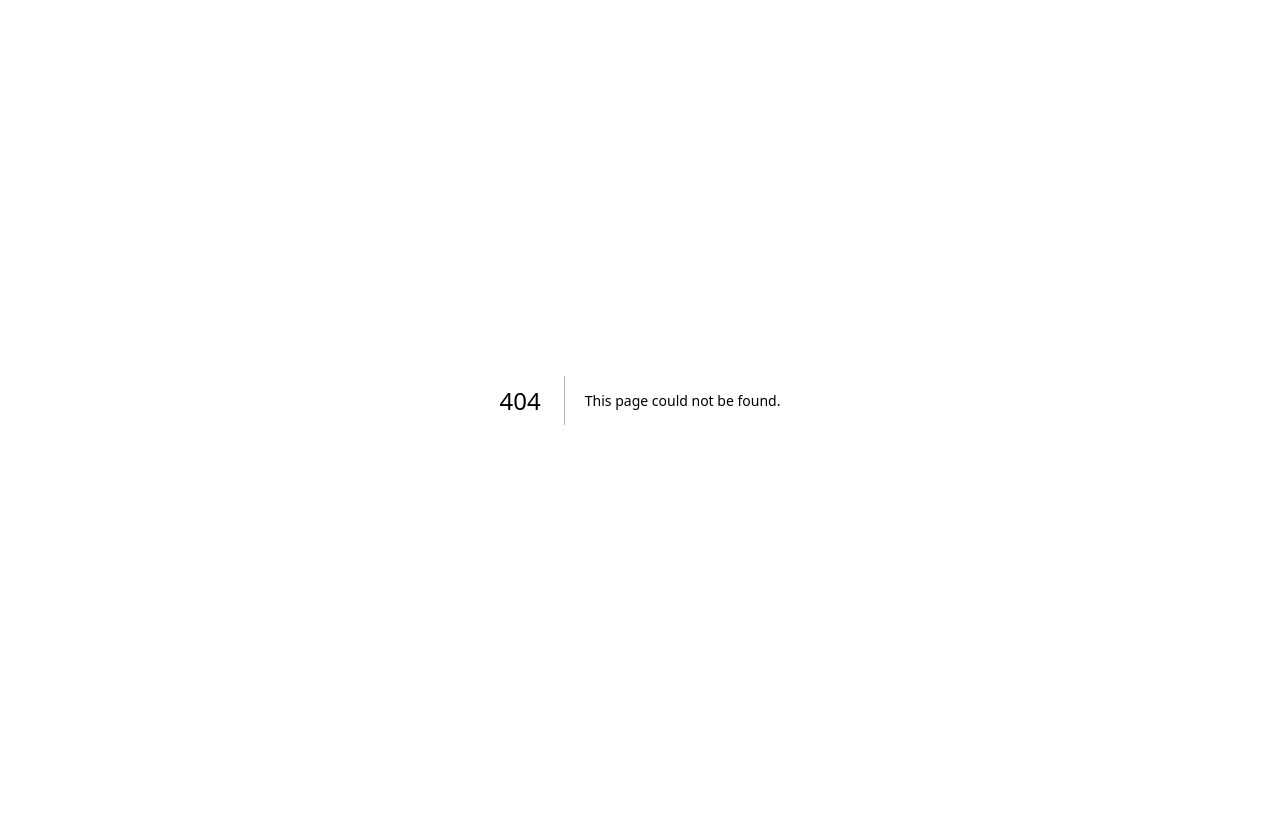
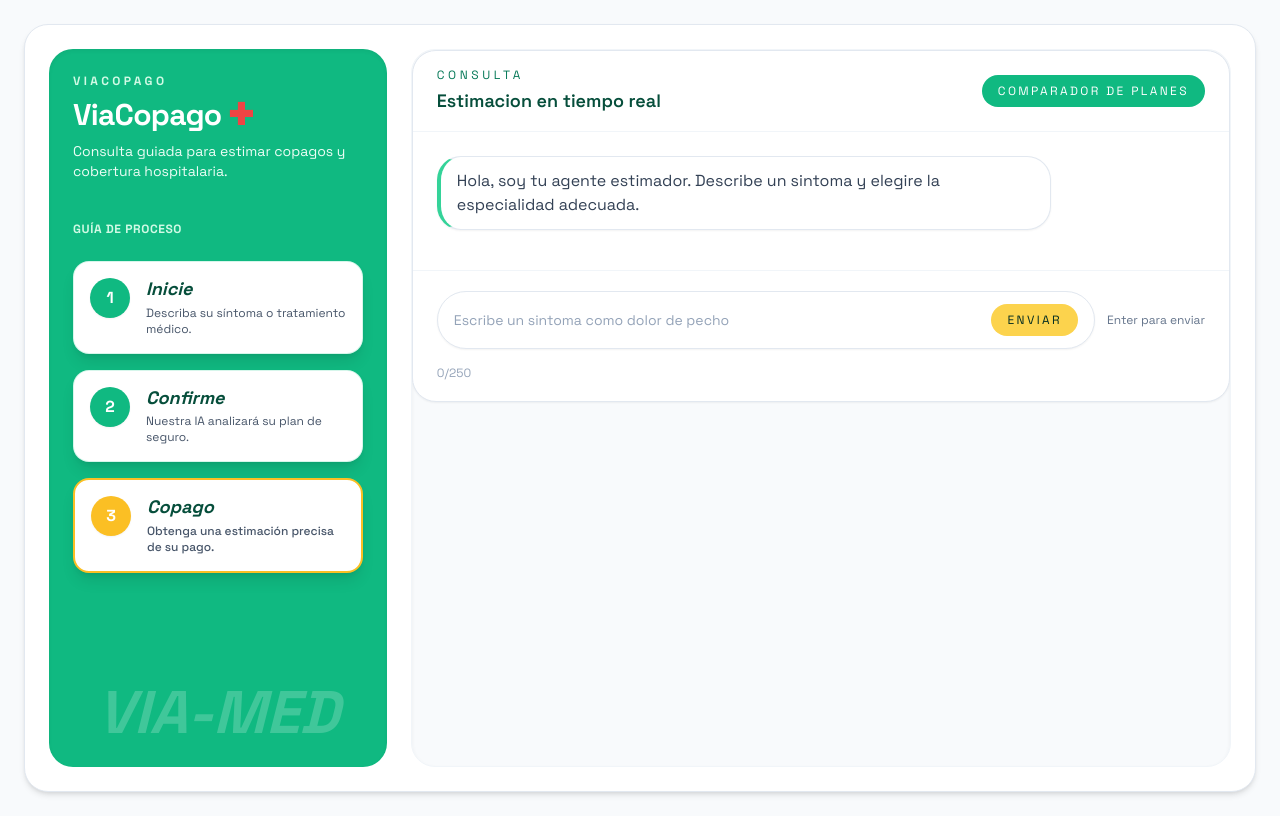
Before and after one commit to Alex-20KD/Estimador_de_Copago_Cobertura, a Next.js app in the folder frontend/: page /chat in a window 1280 px wide. Before the commit this address had no page. Built offline with nearby package versions, Linux system fonts and the light colour scheme; no server answers.

Commit message:
mejoras: interfaz de landing con mascota flotante y separación de tarjetas

```diff
--- /dev/null
+++ b/frontend/app/chat/page.js
@@ -0,0 +1,90 @@
+"use client";
+
+import ChatBox from "../../components/ChatBox";
+
+export default function ChatPage() {
+  return (
+    <main className="min-h-screen bg-slate-50 p-4 md:p-6 text-slate-800">
+      <section className="mx-auto grid min-h-[calc(100vh-2rem)] w-full max-w-7xl grid-cols-1 gap-4 rounded-3xl border border-slate-200 bg-white p-4 shadow-md md:grid-cols-10 md:gap-6 md:p-6">
+
+        {/* BARRA LATERAL IZQUIERDA (Sidebar) */}
+        <aside className="rounded-3xl bg-emerald-500 p-6 text-white md:col-span-3 flex flex-col shadow-inner">
+
+          {/* Logo y Cabecera */}
+          <div className="space-y-2">
+            <p className="text-xs uppercase tracking-[0.28em] text-emerald-100 font-bold">
+              ViaCopago
+            </p>
+            <h1 className="text-3xl font-bold tracking-tight">
+              ViaCopago <span className="text-red-500">✚</span>
+            </h1>
+            <p className="text-sm text-emerald-50 mt-2">
+              Consulta guiada para estimar copagos y cobertura hospitalaria.
+            </p>
+          </div>
+
+          {/* GUÍA DE PROCESO (Tarjetas de Pasos) */}
+          <div className="mt-10">
+            <h2 className="mb-6 text-xs font-bold uppercase tracking-wider text-emerald-100">
+              Guía de Proceso
+            </h2>
+
+            <div className="flex flex-col gap-4">
+
+              {/* Paso 1 - Card */}
+              <div className="bg-white p-4 rounded-2xl shadow-lg border border-emerald-400/20 transform transition-transform hover:scale-[1.02]">
+                <div className="flex items-start gap-4">
+                  <div className="flex h-10 w-10 shrink-0 items-center justify-center rounded-full bg-emerald-500 font-black text-white shadow-sm">
+                    1
+                  </div>
+                  <div>
+                    <p className="text-lg font-bold text-emerald-900 leading-tight italic">Inicie</p>
+                    <p className="text-xs text-slate-600 mt-1">Describa su síntoma o tratamiento médico.</p>
+                  </div>
+                </div>
+              </div>
+
+              {/* Paso 2 - Card */}
+              <div className="bg-white p-4 rounded-2xl shadow-lg border border-emerald-400/20 transform transition-transform hover:scale-[1.02]">
+                <div className="flex items-start gap-4">
+                  <div className="flex h-10 w-10 shrink-0 items-center justify-center rounded-full bg-emerald-500 font-black text-white shadow-sm">
+                    2
+                  </div>
+                  <div>
+                    <p className="text-lg font-bold text-emerald-900 leading-tight italic">Confirme</p>
+                    <p className="text-xs text-slate-600 mt-1">Nuestra IA analizará su plan de seguro.</p>
+                  </div>
+                </div>
+              </div>
+
+              {/* Paso 3 - Card (Toque Dorado de Copago) */}
+              <div className="bg-white p-4 rounded-2xl shadow-lg border-2 border-amber-400 transform transition-transform hover:scale-[1.02]">
+                <div className="flex items-start gap-4">
+                  <div className="flex h-10 w-10 shrink-0 items-center justify-center rounded-full bg-amber-400 font-black text-white shadow-sm">
+                    3
+                  </div>
+                  <div>
+                    <p className="text-lg font-bold text-emerald-900 leading-tight italic font-black">Copago</p>
+                    <p className="text-xs text-slate-600 mt-1 font-medium">Obtenga una estimación precisa de su pago.</p>
+                  </div>
+                </div>
+              </div>
+
+            </div>
+          </div>
+
+          {/* Decoración sutil de fondo para la sidebar */}
+          <div className="mt-auto pt-6 text-center opacity-20">
+             <span className="text-6xl font-black italic">VIA-MED</span>
+          </div>
+        </aside>
+
+        {/* ÁREA DEL CHAT */}
+        <div className="rounded-3xl bg-slate-50 md:col-span-7 flex flex-col overflow-hidden border border-slate-100 shadow-inner">
+          <ChatBox />
+        </div>
+
+      </section>
+    </main>
+  );
+}
--- a/frontend/app/globals.css
+++ b/frontend/app/globals.css
@@ -45,6 +45,11 @@ a {
     animation: fade-up 0.45s ease both;
   }
 
+  .animate-float {
+    animation: robot-float 4.5s ease-in-out infinite;
+    transform-origin: center;
+  }
+
   .float-slow {
     animation: float-slow 10s ease-in-out infinite;
   }
@@ -74,3 +79,13 @@ a {
     transform: translateY(14px);
   }
 }
+
+@keyframes robot-float {
+  0%,
+  100% {
+    transform: translateY(0) rotate(-1deg) scale(1.02);
+  }
+  50% {
+    transform: translateY(-16px) rotate(1deg) scale(1.06);
+  }
+}
--- a/frontend/app/page.js
+++ b/frontend/app/page.js
@@ -1,102 +1,133 @@
-import ChatBox from "../components/ChatBox";
+import Link from "next/link";
+import Image from "next/image";
 
-export default function HomePage() {
+export default function LandingPage() {
   return (
-    <main className="relative min-h-screen overflow-hidden px-4 py-12">
-      <div
-        className="pointer-events-none absolute -top-24 left-[-10%] h-72 w-72 rounded-full bg-ember/30 blur-3xl float-slow"
-        aria-hidden="true"
-      />
-      <div
-        className="pointer-events-none absolute top-10 right-[-8%] h-64 w-64 rounded-full bg-teal/25 blur-3xl float-slow float-delay"
-        aria-hidden="true"
-      />
+    <main
+      className="min-h-screen bg-cover bg-center bg-no-repeat bg-fixed px-4 py-10 md:px-8 md:py-16"
+      style={{ backgroundImage: "url('/fondo-medico.jpg')" }} // <--- EL ARCHIVO EN /PUBLIC
+    >
+      {/* SECCIÓN HERO PRINCIPAL CON GLASSMORPHISM */}
+      <section className="mx-auto w-full max-w-7xl rounded-[3rem] border border-white/20 bg-white/85 backdrop-blur-xl p-8 shadow-[0_20px_50px_rgba(15,23,42,0.2)] md:p-16 border-t-8 border-t-emerald-500">
+        <div className="grid grid-cols-1 gap-16 lg:grid-cols-[1.1fr_0.9fr] lg:items-center">
 
-      <section className="relative mx-auto flex w-full max-w-5xl flex-col gap-8">
-        <header className="space-y-4">
-          <p className="text-xs uppercase tracking-[0.3em] text-ink/50">
-            Agente Estimador
-          </p>
-          <div className="space-y-3">
-            <h1 className="text-3xl font-semibold tracking-tight text-ink md:text-5xl">
-              Agente Estimador de Copago y Cobertura
-            </h1>
-            <p className="max-w-2xl text-base text-ink/70 md:text-lg">
-              Escribe un sintoma y recibe la especialidad medica, el copago
-              estimado y el hospital recomendado segun tu plan.
+          {/* Columna Izquierda */}
+          <div className="space-y-12">
+            <span className="inline-flex items-center rounded-full border border-emerald-200 bg-emerald-50/80 px-5 py-2 text-xs font-bold text-emerald-700 uppercase tracking-widest">
+              Inteligencia Artificial Médica • Viamática 2026
+            </span>
+
+            <div className="space-y-8">
+              <div className="flex items-center gap-3">
+                <span className="text-3xl font-black text-red-500">✚</span>
+                <p className="text-2xl font-black tracking-tighter text-slate-900">
+                  VIACOPAGO
                 </p>
               </div>
-        </header>
 
-        {/* Main layout container with flex for desktop */}
-        <div className="flex flex-col lg:flex-row gap-8 max-w-6xl mx-auto w-full items-start">
-          {/* Left column: Guide */}
-          <div className="w-full lg:w-1/3">
-            <div className="sticky top-8 bg-white/60 backdrop-blur-xl rounded-3xl p-8 border border-white shadow-sm">
-              <h2 className="text-2xl font-extrabold text-slate-800 mb-6">
-                Cómo usar el estimador 💡
-              </h2>
+              <h1 className="max-w-2xl text-5xl font-black leading-[1.1] text-slate-900 md:text-7xl">
+                Calcula tu{" "}
+                <span className="bg-gradient-to-r from-emerald-600 via-emerald-500 to-amber-500 bg-clip-text italic text-transparent">
+                  copago
+                </span>{" "}
+                en segundos
+              </h1>
 
-              {/* Steps list */}
-              <div className="flex flex-col gap-6">
-                {/* Step 1 */}
-                <div className="flex gap-4">
-                  <div className="bg-blue-100 text-blue-600 rounded-full w-10 h-10 flex items-center justify-center font-bold text-lg shrink-0">
-                    1
+              <p className="max-w-xl text-xl leading-relaxed text-slate-700">
+                Describe tus síntomas y obtén una estimación precisa de costos,
+                especialidad sugerida y comparación de hospitales antes de salir de casa.
+              </p>
             </div>
-                  <div className="flex-1">
-                    <p className="font-bold text-slate-700">
-                      Describe tu síntoma
-                    </p>
-                    <p className="text-sm text-slate-500 mt-1">
-                      Escribe con lenguaje natural qué te duele o qué emergencia tienes.
-                    </p>
+
+            <div className="flex flex-wrap items-center gap-6">
+              <Link
+                href="/chat"
+                className="rounded-2xl bg-amber-400 px-10 py-4 text-lg font-black text-slate-900 transition-all hover:bg-amber-500 hover:scale-105 shadow-[0_8px_0_0_rgba(217,119,6,1)] active:shadow-none active:translate-y-1"
+              >
+                Comenzar simulación →
+              </Link>
             </div>
           </div>
 
-                {/* Step 2 */}
-                <div className="flex gap-4">
-                  <div className="bg-blue-100 text-blue-600 rounded-full w-10 h-10 flex items-center justify-center font-bold text-lg shrink-0">
-                    2
-                  </div>
-                  <div className="flex-1">
-                    <p className="font-bold text-slate-700">
-                      La IA analiza tu caso
-                    </p>
-                    <p className="text-sm text-slate-500 mt-1">
-                      Nuestro modelo identifica la especialidad y el hospital ideal para ti.
-                    </p>
-                  </div>
+          {/* Columna Derecha: Robot */}
+          <div className="relative">
+            <div className="relative mx-auto flex min-h-[550px] w-full max-w-[550px] items-center justify-center overflow-hidden rounded-[3rem] border-4 border-white/30 bg-emerald-500/90 shadow-2xl backdrop-blur-sm">
+              <div className="absolute -right-20 -top-20 h-80 w-80 rounded-full bg-white/10 animate-pulse" />
+
+              <div className="relative z-20 h-[500px] w-[500px] animate-float">
+                <Image
+                  src="/robot-mascota.png"
+                  alt="Mascota ViaCopago"
+                  fill
+                  priority
+                  className="object-contain"
+                />
               </div>
 
-                {/* Step 3 */}
-                <div className="flex gap-4">
-                  <div className="bg-blue-100 text-blue-600 rounded-full w-10 h-10 flex items-center justify-center font-bold text-lg shrink-0">
-                    3
-                  </div>
-                  <div className="flex-1">
-                    <p className="font-bold text-slate-700">
-                      Compara y elige
-                    </p>
-                    <p className="text-sm text-slate-500 mt-1">
-                      Haz clic en las tarjetas interactivas para ver el copago exacto según tu plan.
-                    </p>
+              <div className="absolute bottom-10 left-1/2 z-30 w-[85%] -translate-x-1/2 rounded-[2rem] border border-white/40 bg-white/90 p-6 backdrop-blur-md shadow-xl">
+                <div className="flex items-center justify-between text-slate-800">
+                  <span className="text-lg font-bold">Copago estimado</span>
+                  <span className="text-3xl font-black text-amber-500">$18.40</span>
                 </div>
               </div>
             </div>
           </div>
         </div>
+      </section>
 
-          {/* Right column: Chat */}
-          <div className="w-full lg:w-2/3">
-            <ChatBox />
+      {/* SECCIÓN DE CARDS TAMBIÉN CON TRANSPARENCIA */}
+      <section className="mx-auto mt-24 w-full max-w-7xl space-y-16">
+        <div className="grid grid-cols-1 gap-12 md:grid-cols-2">
+
+          <article className="rounded-[2.8rem] border border-white/20 bg-white/80 backdrop-blur-lg p-12 shadow-xl transition-all hover:translate-y-[-5px]">
+            <div className="mb-8 flex items-center gap-5">
+              <div className="flex h-14 w-14 items-center justify-center rounded-2xl bg-amber-100 text-3xl text-amber-500 shadow-inner">?</div>
+              <h3 className="text-3xl font-black text-slate-900 leading-none">¿Qué resuelve?</h3>
+            </div>
+            <ul className="space-y-6 text-xl text-slate-700 font-medium">
+              <li className="flex gap-4 items-center">
+                <span className="h-3 w-3 rounded-full bg-amber-400"></span>
+                <span>Incertidumbre sobre costos finales.</span>
+              </li>
+              <li className="flex gap-4 items-center">
+                <span className="h-3 w-3 rounded-full bg-amber-400"></span>
+                <span>Confusión sobre la especialidad.</span>
+              </li>
+            </ul>
+          </article>
+
+          <article className="rounded-[2.8rem] border border-white/20 bg-white/80 backdrop-blur-lg p-12 shadow-xl transition-all hover:translate-y-[-5px]">
+            <div className="mb-8 flex items-center gap-5">
+              <div className="flex h-14 w-14 items-center justify-center rounded-2xl bg-emerald-100 text-3xl text-emerald-600 shadow-inner">✓</div>
+              <h3 className="text-3xl font-black text-slate-900 leading-none">¿Qué entrega?</h3>
+            </div>
+            <ul className="space-y-6 text-xl text-slate-700 font-medium">
+              <li className="flex gap-4 items-center">
+                <span className="text-emerald-600 font-black">✓</span>
+                <span>Cálculo preciso de copago.</span>
+              </li>
+              <li className="flex gap-4 items-center">
+                <span className="text-emerald-600 font-black">✓</span>
+                <span>Ranking de hospitales cercanos.</span>
+              </li>
+            </ul>
+          </article>
+        </div>
+
+        {/* FOOTER */}
+        <footer className="mt-20 rounded-[3rem] border border-white/20 bg-white/90 backdrop-blur-md px-10 py-16 shadow-2xl md:px-16">
+          <div className="grid grid-cols-1 gap-16 md:grid-cols-[1.5fr_1fr_1fr]">
+            <div>
+              <div className="mb-6 flex items-center gap-2">
+                <span className="text-3xl font-black text-red-500">✚</span>
+                <p className="text-4xl font-black tracking-tighter text-slate-900">VIACOPAGO</p>
+              </div>
+              <p className="max-w-md text-lg text-slate-600 leading-relaxed italic">
+                "Decisiones inteligentes antes de tu consulta."
+              </p>
             </div>
           </div>
-
-        <p className="text-xs text-ink/60">
-          Aviso: esta herramienta ofrece estimaciones y no reemplaza el
-          diagnostico profesional.
-        </p>
+        </footer>
       </section>
     </main>
   );
--- a/frontend/components/ChatBox.jsx
+++ b/frontend/components/ChatBox.jsx
@@ -134,17 +134,17 @@ export default function ChatBox() {
   };
 
   return (
-    <div className="rounded-3xl border border-white/60 bg-white/70 shadow-glow backdrop-blur-xl">
-      <div className="flex flex-wrap items-center justify-between gap-3 border-b border-black/5 px-6 py-4">
+    <div className="rounded-3xl border border-slate-200 bg-white shadow-sm">
+      <div className="flex flex-wrap items-center justify-between gap-3 border-b border-slate-100 px-6 py-4">
         <div className="space-y-1">
-          <p className="text-xs uppercase tracking-[0.3em] text-ink/40">
+          <p className="text-xs uppercase tracking-[0.3em] text-emerald-700">
             Consulta
           </p>
-          <h2 className="text-lg font-semibold text-ink">
+          <h2 className="text-lg font-semibold text-emerald-900">
             Estimacion en tiempo real
           </h2>
         </div>
-        <div className="rounded-full bg-ink px-4 py-2 text-xs uppercase tracking-[0.2em] text-white">
+        <div className="rounded-full bg-emerald-500 px-4 py-2 text-xs uppercase tracking-[0.2em] text-white">
           Comparador de planes
         </div>
       </div>
@@ -186,23 +186,23 @@ export default function ChatBox() {
                     {planCards.map((plan) => {
                       const isSelected = selectedPlan === plan.key;
                       const cardClasses = isSelected
-                        ? "border-blue-500 bg-blue-50"
+                        ? "border-emerald-500 bg-emerald-50"
                         : "border-slate-200 bg-white";
 
                       return (
                         <div
                           key={plan.key}
                           onClick={() => selectPlanForMessage(index, plan.key)}
-                          className={`rounded-2xl shadow-sm border p-5 flex flex-col h-full cursor-pointer transition-all duration-200 hover:border-blue-400 hover:bg-blue-50/40 hover:shadow-md ${cardClasses}`}
+                          className={`rounded-3xl border p-5 shadow-sm flex h-full cursor-pointer flex-col transition-all duration-200 hover:border-emerald-400 hover:bg-emerald-50/40 hover:shadow-md ${cardClasses}`}
                         >
                           <p
                             className={`text-xs font-bold tracking-widest uppercase mb-4 border-b pb-2 text-center ${
-                              isSelected ? "text-blue-600" : "text-slate-500"
+                              isSelected ? "text-emerald-700" : "text-slate-500"
                             }`}
                           >
                             {plan.title}
                           </p>
-                          <span className="bg-blue-50 text-blue-600 text-[10px] font-bold px-2 py-1 rounded-full w-max mb-3">
+                          <span className="mb-3 w-max rounded-full bg-emerald-100 px-2 py-1 text-[10px] font-bold text-emerald-700">
                             {hospitalData.specialty ?? "N/A"}
                           </span>
                           <h3 className="text-lg font-bold text-slate-800 leading-tight">
@@ -217,7 +217,7 @@ export default function ChatBox() {
                             {formatCopay(plan.copay)}
                           </p>
                           {plan.key === "premium" ? (
-                            <p className="text-xs text-blue-600 font-semibold text-center mt-2">
+                            <p className="mt-2 text-center text-xs font-semibold text-amber-500">
                               Mejor Cobertura
                             </p>
                           ) : null}
@@ -233,7 +233,7 @@ export default function ChatBox() {
         <div ref={endRef} />
       </div>
 
-      <div className="border-t border-black/5 px-6 py-5">
+      <div className="border-t border-slate-100 px-6 py-5">
         <InputBar
           value={input}
           onChange={setInput}
--- a/frontend/components/InputBar.jsx
+++ b/frontend/components/InputBar.jsx
@@ -9,10 +9,10 @@ export default function InputBar({
   return (
     <form onSubmit={onSubmit} className="flex flex-col gap-4">
       <div className="flex flex-col gap-3 md:flex-row md:items-center">
-        <div className="flex w-full flex-1 items-center gap-3 rounded-2xl border border-black/10 bg-white/90 px-4 py-3 shadow-sm focus-within:ring-2 focus-within:ring-teal/40">
+        <div className="flex w-full flex-1 items-center gap-3 rounded-full border border-slate-200 bg-white px-4 py-3 shadow-sm focus-within:ring-2 focus-within:ring-emerald-300">
           <input
             type="text"
-            className="w-full bg-transparent text-sm text-ink placeholder:text-ink/40 focus:outline-none"
+            className="w-full bg-transparent text-sm text-slate-700 placeholder:text-slate-400 focus:outline-none"
             placeholder="Escribe un sintoma como dolor de pecho"
             value={value}
             onChange={(event) => onChange(event.target.value)}
@@ -21,15 +21,17 @@ export default function InputBar({
           />
           <button
             type="submit"
-            className="rounded-full bg-ink px-4 py-2 text-xs uppercase tracking-[0.2em] text-white transition hover:bg-ink/90 disabled:cursor-not-allowed disabled:bg-ink/60"
+            className="rounded-full bg-amber-400 px-4 py-2 text-xs uppercase tracking-[0.2em] text-emerald-950 transition hover:bg-amber-500 disabled:cursor-not-allowed disabled:bg-amber-300"
             disabled={loading || !value.trim()}
           >
             {loading ? "Procesando" : "Enviar"}
           </button>
         </div>
-        <p className="text-xs text-ink/50">Enter para enviar</p>
+        <p className="text-xs text-slate-500">Enter para enviar</p>
       </div>
-      <p className="text-xs text-slate-400">{value.length}/{maxLength}</p>
+      <p className="text-xs text-slate-400">
+        {value.length}/{maxLength}
+      </p>
     </form>
   );
 }
--- a/frontend/components/MessageBubble.jsx
+++ b/frontend/components/MessageBubble.jsx
@@ -4,10 +4,10 @@ export default function MessageBubble({ role, content }) {
   return (
     <div className={`fade-up flex ${isUser ? "justify-end" : "justify-start"}`}>
       <div
-        className={`max-w-[80%] rounded-2xl px-4 py-3 text-sm leading-relaxed shadow-sm md:text-base ${
+        className={`max-w-[80%] rounded-3xl px-4 py-3 text-sm leading-relaxed shadow-sm md:text-base ${
           isUser
-            ? "bg-ink text-white"
-            : "border border-black/5 bg-white/90 text-ink"
+            ? "border border-emerald-100 bg-emerald-50 text-emerald-900"
+            : "border border-slate-200 border-l-4 border-l-emerald-400 bg-white text-slate-700"
         }`}
         style={{ whiteSpace: "pre-line" }}
       >
```
Also changed, not shown: frontend/public/robot-mascota.png (added), 1 other file (tests, documents, lock files or other folders). Lines whose indentation alone changed are shown as unchanged.
